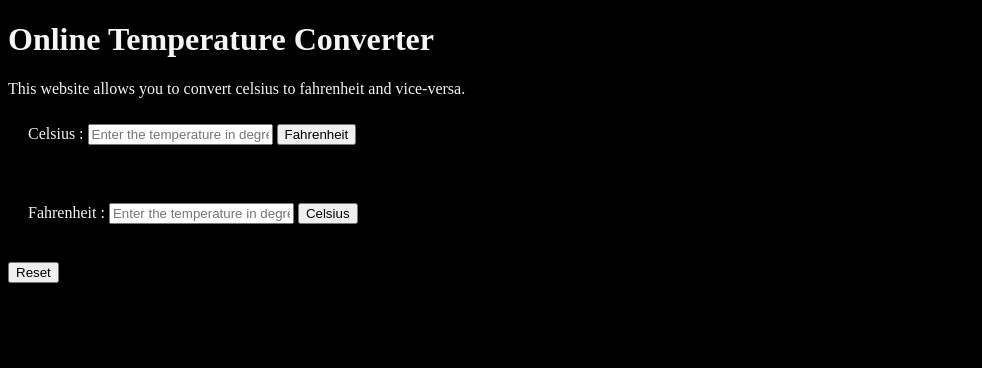
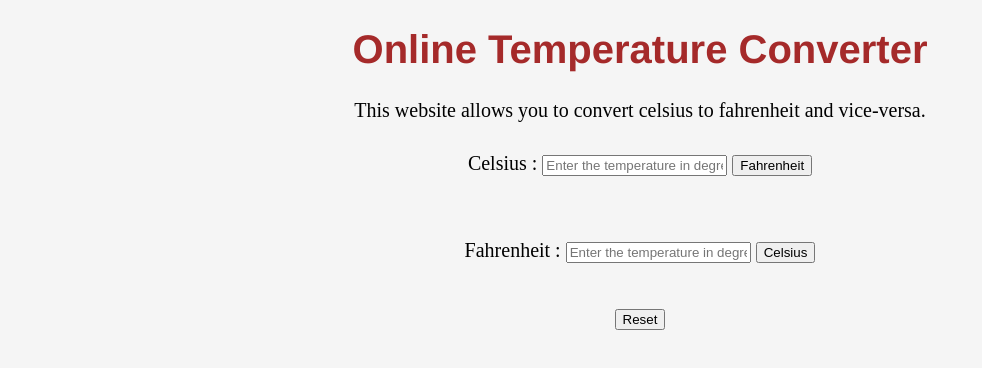
Before and after one commit to arushik08/temperature-converter, a plain HTML site: page index.html in a window 1280 px wide. Shown: the whole page, without its empty margins (0-982 px from the left). Drawn offline with Linux system fonts and the light colour scheme.

Commit message:
Update style.css

```diff
--- a/style.css
+++ b/style.css
@@ -1,8 +1,22 @@
 html{
-    background-color: rgb(0, 0, 0);
-    color: whitesmoke;
+    background-color: whitesmoke;
 }
 div{
     padding: 10px;
     margin: 10px;
 }
+body{
+    font-size: 20px;
+    font-family:'Times New Roman', Times, serif
+
+}
+h1{
+    color:brown;
+    font-size: 40px;
+    font-family: 'Franklin Gothic Medium', 'Arial Narrow', Arial, sans-serif;
+
+}
+.font{
+    text-align: center;
+
+}
```
